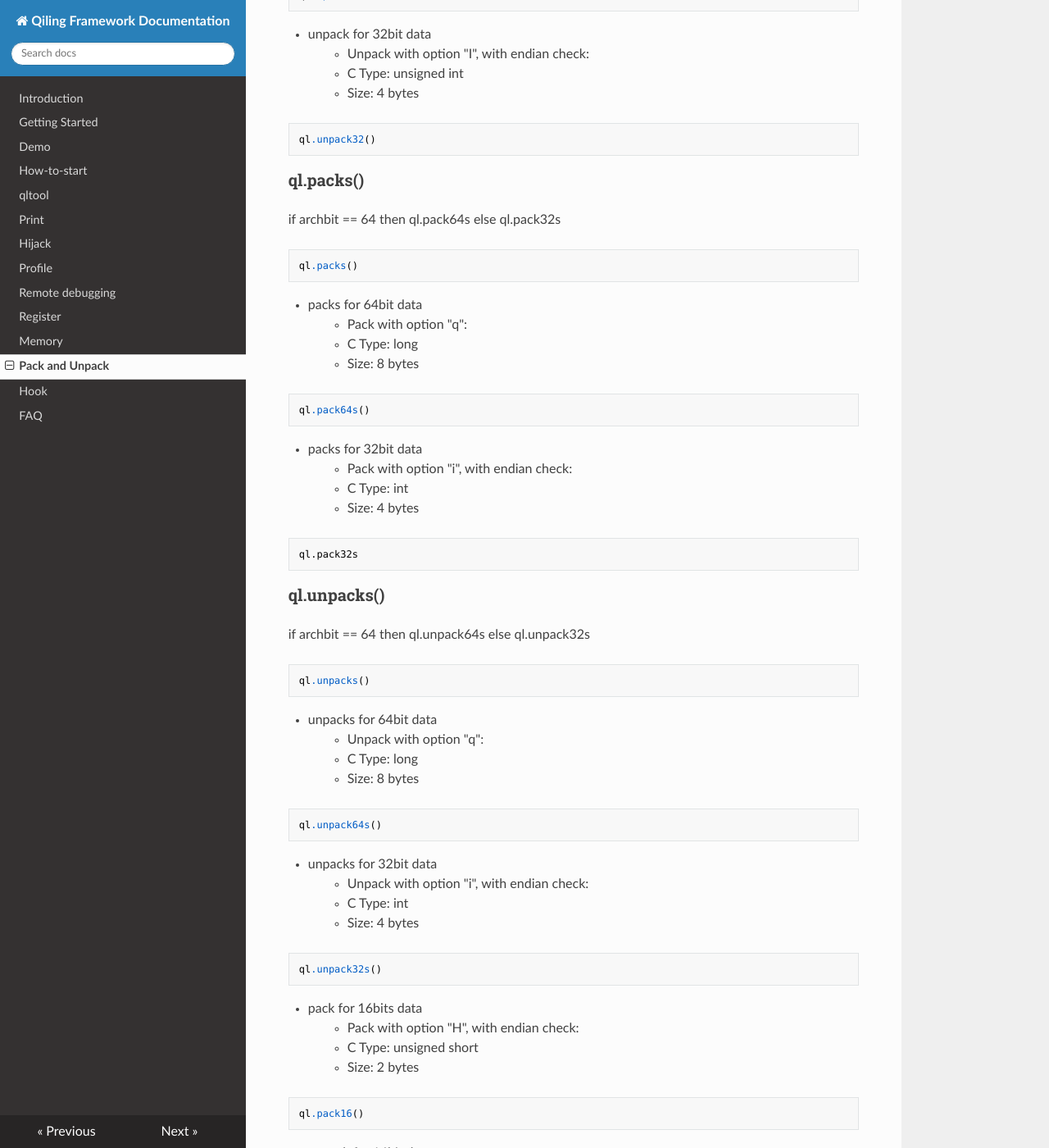
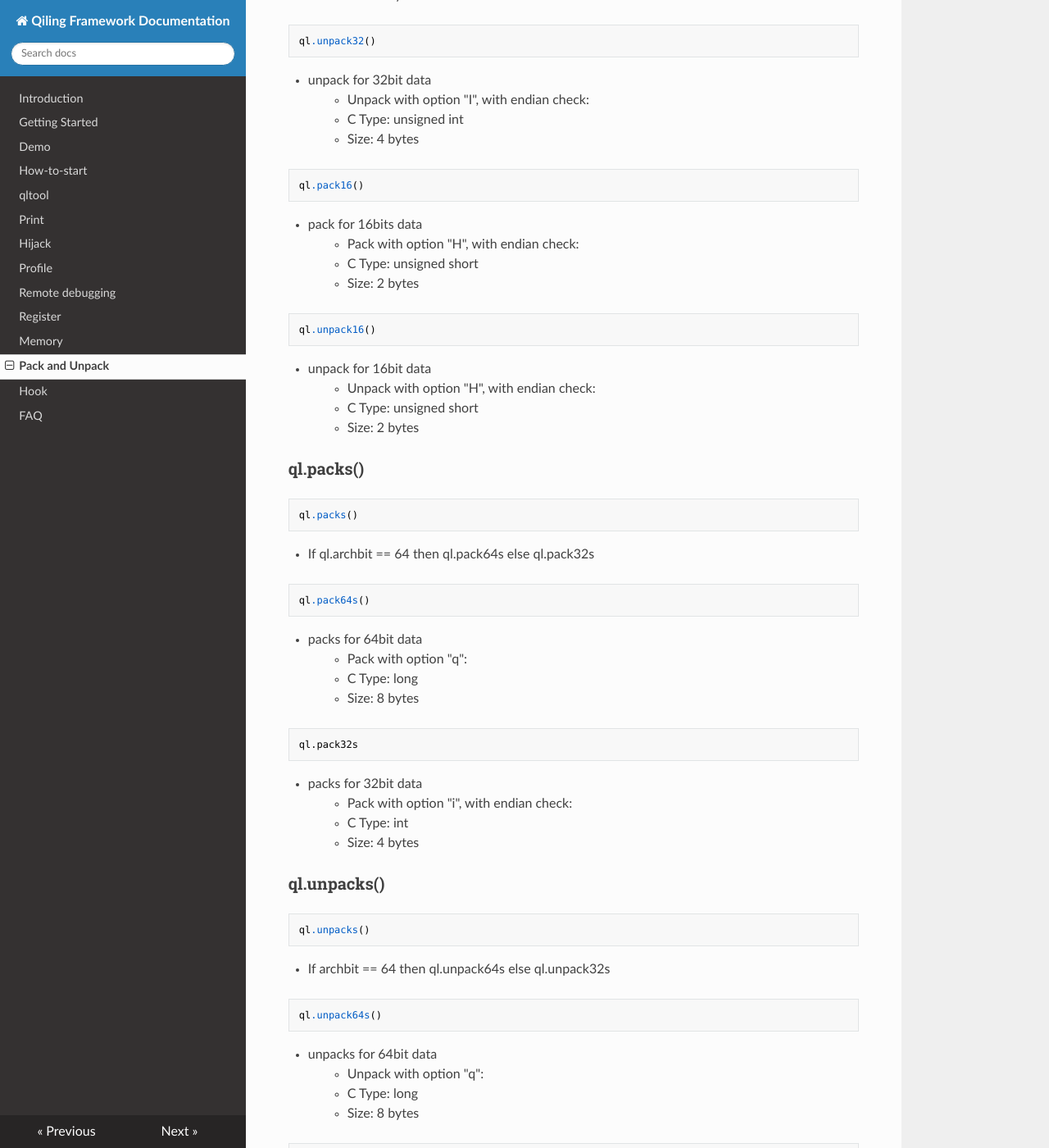
Before and after one commit to qilingframework/rtfd.io, an MkDocs documentation site: the page built from docs/struct.md, in a window 1280 px wide and 1400 px high, scrolled down 905 px. Shown: the whole window at 82% size. Built offline with MkDocs 1.6.1, drawn with Linux system fonts in a browser that asks for light colours; nearby versions of some CDN libraries; some of the changed text lies outside the part shown.

Commit message:
update usage

````diff
--- a/docs/struct.md
+++ b/docs/struct.md
@@ -2,112 +2,117 @@
 title: Pack and Unpack
 ---
 ### ql.pack()
-If archbit == 64 then ql.pack64 else ql.pack32
 ```
 ql.pack()
+```
+- If ql.archbit == 64 then ql.pack64 else ql.pack32
+
+```
+ql.pack64()
 ```
 - pack for 64bit data
 > - Pack with option "Q":
 > - C Type: unsigned long long
 > - Size: 8 bytes
+
+
 ```
-ql.pack64()
+ql.pack32()
 ```
-
 - pack for 32bit data
 > - Pack with option "I", with endian check:
 > - C Type: unsigned int
 > - Size: 4 bytes
-```
-ql.pack32()
-```
+
 
 ### ql.unpack()
-if archbit == 64 then ql.unpack64 else ql.unpack32
 ```
 ql.unpack()
 ```
+- If ql.archbit == 64 then ql.unpack64 else ql.unpack32
 
+```
+ql.upack64()
+```
 - unpack for 64bit data
 > - Unpack with option "Q":
 > - C Type: unsigned long long
 > - Size: 8 bytes
+
 ```
-ql.upack64()
+ql.unpack32()
 ```
-
 - unpack for 32bit data
 > - Unpack with option "I", with endian check:
 > - C Type: unsigned int
 > - Size: 4 bytes
+
 ```
-ql.unpack32()
+ql.pack16()
 ```
+- pack for 16bits data
+> - Pack with option "H", with endian check:
+> - C Type: unsigned short
+> - Size: 2 bytes
+
+```
+ql.unpack16()
+```
+- unpack for 16bit data
+> - Unpack with option "H", with endian check:
+> - C Type: unsigned short
+> - Size: 2 bytes
 
 ### ql.packs()
-if archbit == 64 then ql.pack64s else ql.pack32s
 ```
 ql.packs()
 ```
+- If ql.archbit == 64 then ql.pack64s else ql.pack32s
 
+```
+ql.pack64s()
+```
 - packs for 64bit data
 > - Pack with option "q":
 > - C Type: long
 > - Size: 8 bytes
+
 ```
-ql.pack64s()
+ql.pack32s
 ```
-
 - packs for 32bit data
 > - Pack with option "i", with endian check:
 > - C Type: int
 > - Size: 4 bytes
-```
-ql.pack32s
-```
+
 
 ### ql.unpacks()
-if archbit == 64 then ql.unpack64s else ql.unpack32s
 ```
 ql.unpacks()
 ```
+- If archbit == 64 then ql.unpack64s else ql.unpack32s
 
+```
+ql.unpack64s()
+```
 - unpacks for 64bit data
 > - Unpack with option "q":
 > - C Type: long
 > - Size: 8 bytes
+
 ```
-ql.unpack64s()
+ql.unpack32s()
 ```
-
 - unpacks for 32bit  data
 > - Unpack with option "i", with endian check:
 > - C Type: int
 > - Size: 4 bytes
-```
-ql.unpack32s()
-```
 
-- pack for 16bits data
-> - Pack with option "H", with endian check:
-> - C Type: unsigned short
-> - Size: 2 bytes
-```
-ql.pack16()
-```
-
-- unpack for 16bit data
-> - Unpack with option "H", with endian check:
-> - C Type: unsigned short
-> - Size: 2 bytes
-```
-ql.unpack16()
-```
 
 ### ql.unpack32_ne()
+```
+ql.unpack32_ne()
+```
 > - Unpack with option "i":
 > - C Type: int
 > - Size: 4 bytes
-```
-unpack32_ne()
-```
````
